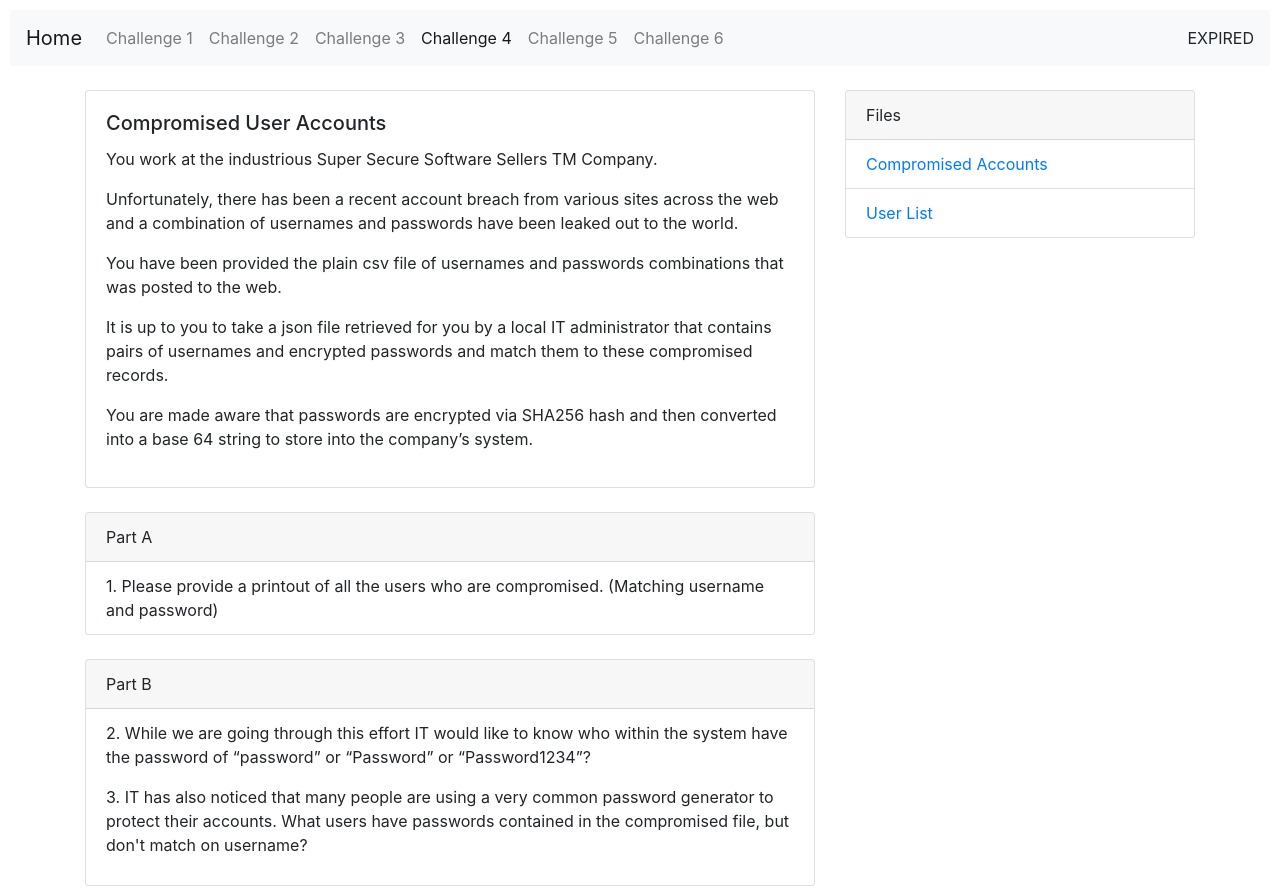
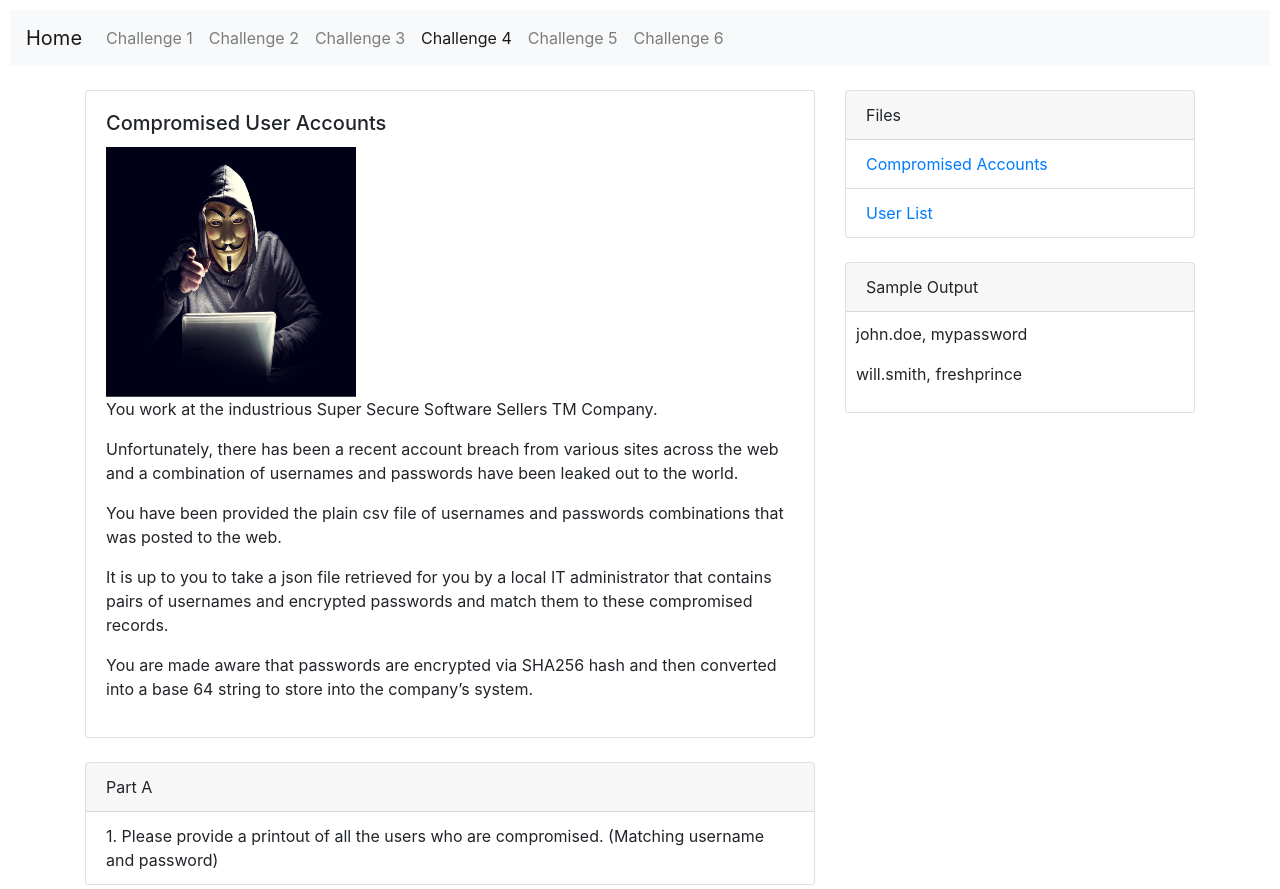
Before and after one commit to jerrod-crook/jerrod-crook.github.io, a plain HTML site: page Challenge4.html in a window 1280 px wide. Shown: the top 889 px of the page. Drawn offline with nearby package versions, Linux system fonts and the light colour scheme.

Commit message:
small updates

```diff
--- a/Challenge4.html
+++ b/Challenge4.html
@@ -70,7 +70,7 @@
                    <a class="nav-link" href="Challenge6.html">Challenge 6<span class="sr-only">(current)</span></a>
                </li>
            </ul>
-           <div id="demo"></div>
+
        </div>
     </nav>
     <br/>
@@ -80,7 +80,7 @@
                 <div class="card">
                     <div class="card-body">
                         <h5 class="card-title">Compromised User Accounts</h5>
-
+                        <img style="height: 250px; width: 250px;" src="files/hacker.jpg"/>
                         <p>You work at the industrious Super Secure Software Sellers TM Company. </p>
                         <p>Unfortunately, there has been a recent account breach from various sites across the web and a combination of usernames and passwords have been leaked out to the world. </p>
                         <p>You have been provided the plain csv file of usernames and passwords combinations that was posted to the web.</p>
@@ -123,6 +123,16 @@
                     </ul>
                 </div>
                 <br/>
+                <div  class="card">
+                    <div class="card-header">
+                        Sample Output
+                    </div>
+                    <div style="padding:10px;">
+                        <p>john.doe, mypassword</p>
+                        <p>will.smith, freshprince</p>
+                    </div>
+                </div>
+
             </div>
         </div>
     </div>
```
Also changed, not shown: Challenge1.html (+1 -1 lines), Challenge2.html (+3 -1 lines), Challenge3.html (+3 -1 lines), Challenge5.html (+1 -1 lines), Challenge6.html (+1 -1 lines), files/hacker.jpg (added), files/nyt.png (added), files/wolfram.png (added).
